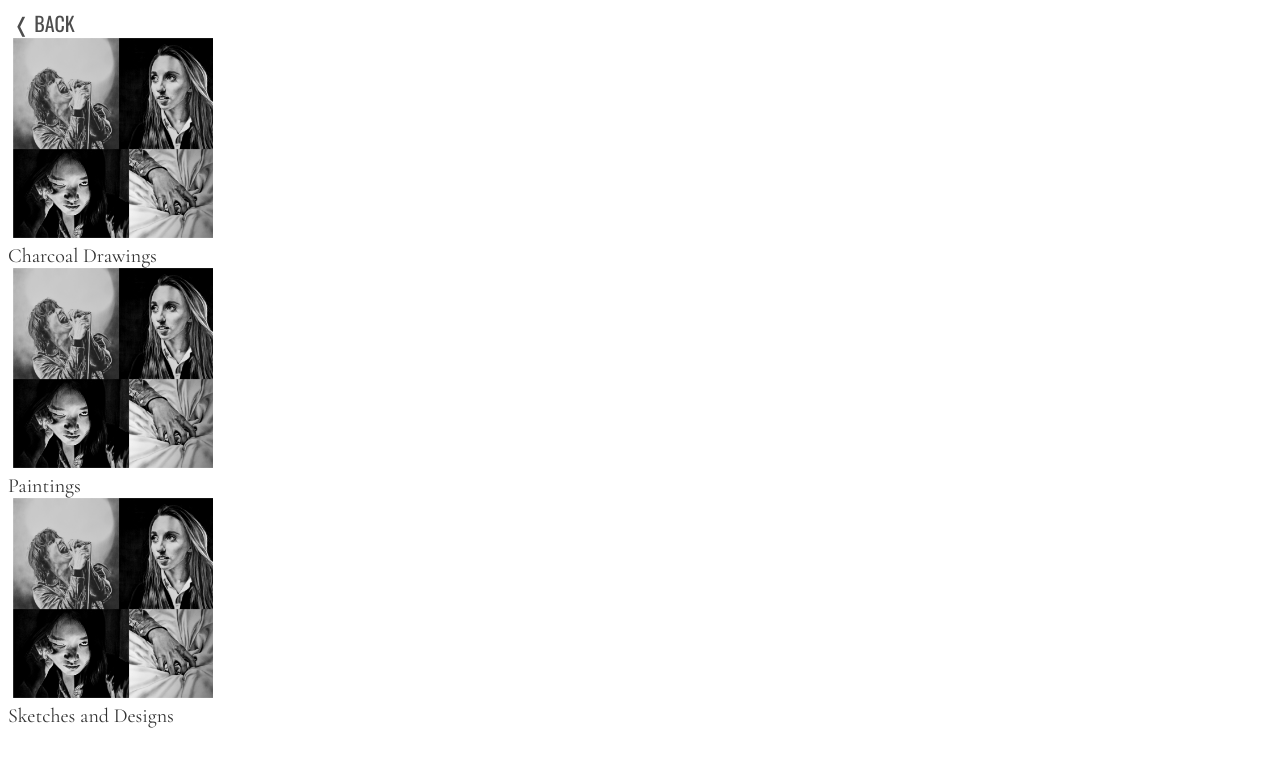
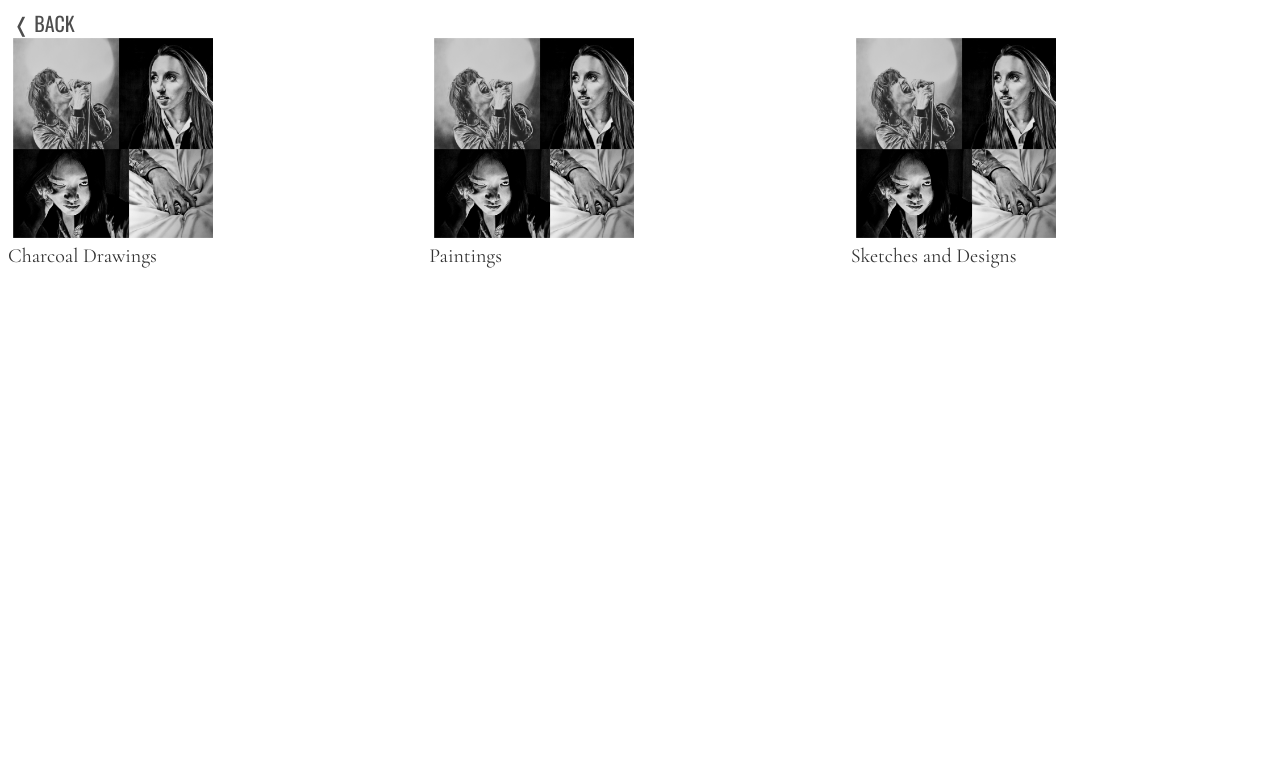
Before and after one commit to helenachen/helenachenweb, a PHP site: page /pages/artwork.html in a window 1280 px wide. Shown: the top 767 px of the page. Run offline with PHP 8.4, Linux system fonts and the light colour scheme; some web fonts are replaced.

Commit message:
make tables

```diff
--- a/public/pages/artwork.html
+++ b/public/pages/artwork.html
@@ -11,6 +11,10 @@
   <div class="four">
     <a class="nav" href="../index.html">&#10092;  BACK</a>
   </div>
+
+  <!-- table -->
+  <div style="width: 100%; display: table">
+    <div style="display: table-row">
 
     <div class="four">
       <a class="pic" href="charcoal.html"><img src="../images/CharcoalButton.png" height="200" width"200"></a>
@@ -27,6 +31,9 @@
       <div>Sketches and Designs</div>
     </div>
 
+    </div>
+  </div>
+
 </body>
 
 </html>
--- a/public/stylesheets/style.css
+++ b/public/stylesheets/style.css
@@ -25,6 +25,7 @@ div.three {
 }
 
 div.four {
+	display: table-cell;
 	color: #333;
 	font-family: 'Cormorant Garamond', serif;
 	font-size: 20px;
```
Lines whose indentation alone changed are shown as unchanged.
